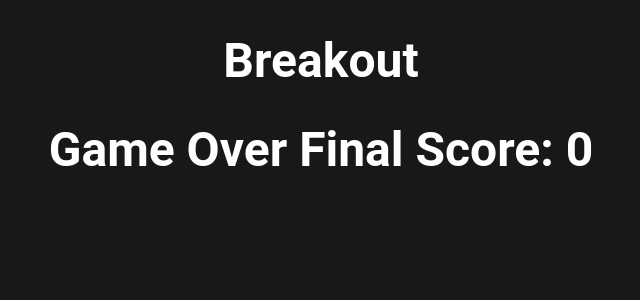
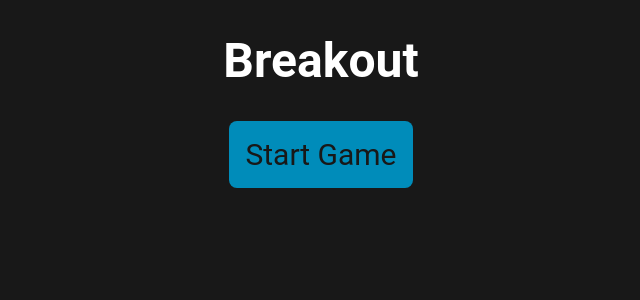
Before and after one commit to kleinerdolan/Breakout, an Angular app: page / in a window 1280 px wide. Shown: the top 300 px of the page, without its empty margins (319-959 px from the left). Built offline with nearby package versions, Linux system fonts and the light colour scheme.

Commit message:
Added random ball-speed and styled the bricks.

```diff
--- a/src/GameObjects/Ball.ts
+++ b/src/GameObjects/Ball.ts
@@ -1,4 +1,7 @@
 export class Ball {
+
+  MIN_SPEED = 4;
+  MAX_SPEED = 7;
 
   public x: number = 0;
   public y: number = 0;
@@ -11,8 +14,11 @@ export class Ball {
   constructor(private ctx: CanvasRenderingContext2D, private GAME_WIDTH: number, private GAME_HEIGHT: number) {
     this.x = this.GAME_WIDTH / 2;
     this.y = this.GAME_HEIGHT / 2;
-    this.xSpeed = 4;
-    this.ySpeed = 4;
+    this.xSpeed = Math.floor(Math.random() * (this.MAX_SPEED - this.MIN_SPEED + 1)) + this.MIN_SPEED;
+    this.ySpeed = Math.floor(Math.random() * (this.MAX_SPEED - this.MIN_SPEED + 1)) + this.MIN_SPEED;
+    if (Math.random() < 0.5) {
+      this.xSpeed *= -1;
+    }
   }
 
   getBottomEdge(): number {
--- a/src/GameObjects/Brick.ts
+++ b/src/GameObjects/Brick.ts
@@ -14,7 +14,12 @@ export class Brick {
 
   draw() {
     this.ctx.fillStyle = this.getColor();
+    this.ctx.shadowColor = 'black';
+    this.ctx.shadowBlur = 3;
+    this.ctx.shadowOffsetX = 2;
+    this.ctx.shadowOffsetY = 2;
     this.ctx.fillRect(this.x - this.width / 2, this.y, this.width, this.height);
+    this.ctx.shadowColor='rgba(0,0,0,0)';
   }
 
   getColor(): string {
--- a/src/GameObjects/Paddle.ts
+++ b/src/GameObjects/Paddle.ts
@@ -3,7 +3,7 @@ export class Paddle {
   public x: number = 0;
   public y: number = 0;
   private width: number = 150;
-  private height: number = 30;
+  private height: number = 10;
   public currentSpeed: number = 0;
   public SPEED: number = 20;
 
@@ -15,7 +15,12 @@ export class Paddle {
   draw() {
     this.ctx.fillStyle = '#B4772F';
     this.move()
+    this.ctx.shadowColor = 'black';
+    this.ctx.shadowBlur = 4;
+    this.ctx.shadowOffsetX = 3;
+    this.ctx.shadowOffsetY = 3;
     this.ctx.fillRect(this.x - this.width / 2, this.y, this.width, this.height);
+    this.ctx.shadowColor='rgba(0,0,0,0)';
   }
 
   move() {
--- a/src/app/breakout/breakout.component.html
+++ b/src/app/breakout/breakout.component.html
@@ -3,4 +3,5 @@
 <h1 *ngIf="!gameOver" class="center">Score: {{score}}</h1>
 <h1 *ngIf="gameWon" class="center">You won! Final Score: {{score}}</h1>
 <h1 *ngIf="gameLost" class="center">Game Over Final Score: {{score}}</h1>
-<h1 *ngIf="isStreak" class="center">Bonus-Streak: {{bonusStreak}}</h1>
+<h1 *ngIf="isStreak && !gameOver" class="center">Bonus-Streak: {{bonusStreak}}</h1>
+<div class="center" *ngIf="gameOver"><button (click)="startGame()">Start Game</button></div>
--- a/src/app/breakout/breakout.component.scss
+++ b/src/app/breakout/breakout.component.scss
@@ -19,3 +19,19 @@ h1 {
   display: flex;
   justify-content: center;
 }
+
+button {
+  font-family: 'Roboto', sans-serif;
+  font-size: 30px;
+  color: #181818;
+  background: #008CBA;
+  border-radius: 8px;
+  border: none;
+  padding: 16px;
+  transition-duration: 0.4s;
+}
+
+button:hover {
+  background-color: #00AABA;
+  color: white;
+}
--- a/src/app/breakout/breakout.component.ts
+++ b/src/app/breakout/breakout.component.ts
@@ -10,7 +10,7 @@ export class BreakoutComponent implements OnInit {
   score: number = 0;
   isStreak: boolean = false;
   bonusStreak: string = '';
-  gameOver: boolean = false;
+  gameOver: boolean = true;
   gameWon: boolean = false;
   gameLost: boolean = false;
 
@@ -41,4 +41,8 @@ export class BreakoutComponent implements OnInit {
       this.gameLost = true;
     }
   }
+
+  startGame() {
+    this.gameOver = false;
+  }
 }
--- a/src/app/canvas/canvas.component.ts
+++ b/src/app/canvas/canvas.component.ts
@@ -208,15 +208,12 @@ export class CanvasComponent implements OnInit {
 
   drawLives(): void {
     for (let i = 0; i < this.LIVES; i++) {
-      const radius = 10;
+      const radius = 8;
 
       this.ctx.beginPath();
       this.ctx.arc(this.GAME_WIDTH - i * 30 - 15, 15, radius, 0, 2 * Math.PI, false);
       this.ctx.fillStyle = 'green';
       this.ctx.fill();
-      this.ctx.lineWidth = 5;
-      this.ctx.strokeStyle = '#003300';
-      this.ctx.stroke();
     }
   }
 }
```
